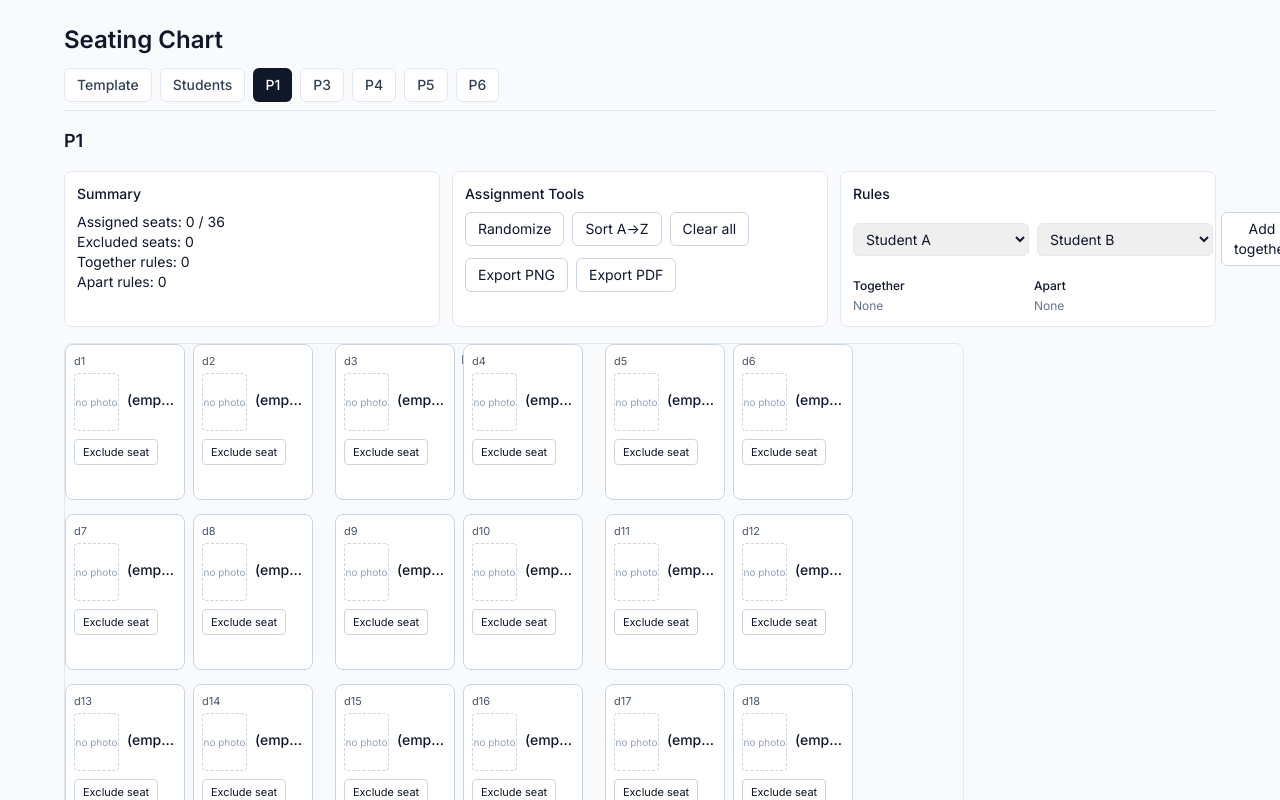
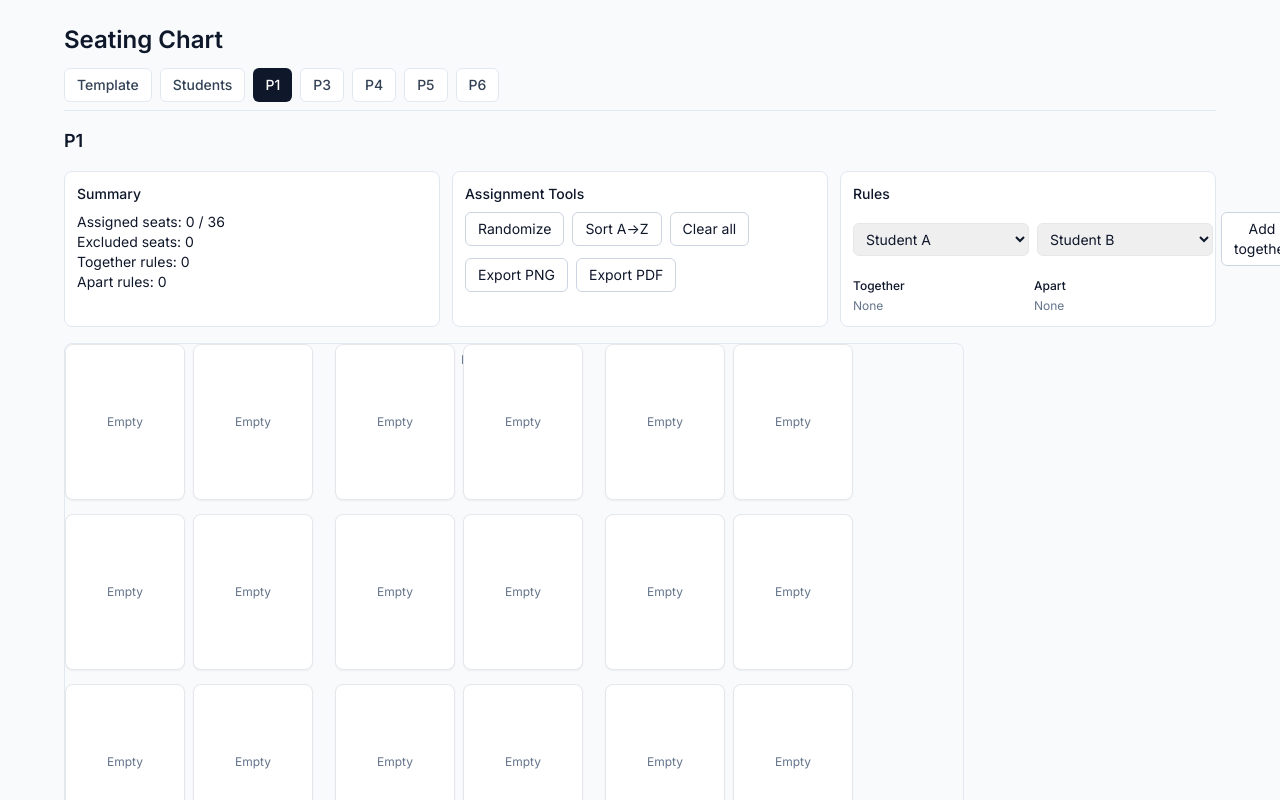
Before and after one commit to rubberduckinatruck/seating-chart, a React (Vite) app: page / in a window 1280 px wide. Shown: the top 800 px of the page. Built offline with nearby package versions, Linux system fonts and the light colour scheme.

Commit message:
Update PeriodSeat.tsx

```diff
--- a/src/components/PeriodSeat.tsx
+++ b/src/components/PeriodSeat.tsx
@@ -1,128 +1,103 @@
+// src/components/PeriodSeat.tsx
+import React from 'react'
+import { withBase } from '../lib/withBase'
 
-import React from 'react'
-import type { StudentTag } from '../lib/types'
-import LazyImage from './LazyImage'
-
-export default function PeriodSeat({
-  periodId,
-  seatId,
-  x,
-  y,
-  w,
-  h,
-  tags,
-  isExcluded,
-  isSelected,
-  studentId,
-  studentName,
-  onClick,
-  onToggleExclude,
-  onUnassign,
-  onDropStudent,
-  onDragStudentStart,
-}: {
+type Props = {
   periodId: string
   seatId: string
   x: number
   y: number
   w: number
   h: number
-  tags: StudentTag[]
+  tags?: string[]
   isExcluded: boolean
   isSelected: boolean
   studentId: string | null
   studentName: string | null
-  onClick: () => void
-  onToggleExclude: () => void
-  onUnassign: () => void
+  onClick: () => void              // existing: select/swap
+  onToggleExclude: () => void      // existing: toggle exclude
+  onUnassign?: () => void          // kept for compatibility, not rendered
   onDropStudent: (studentId: string) => void
-  onDragStudentStart: (studentId: string) => void
-}) {
-  const base =
-    'absolute rounded-lg border p-2 text-xs transition-colors ' +
-    (isExcluded ? 'bg-slate-200 border-slate-300 text-slate-500' : 'bg-white border-slate-300')
+  onDragStudentStart: () => void
+}
 
-  const selected = isSelected ? ' ring-2 ring-blue-500' : ''
+export default function PeriodSeat(props: Props) {
+  const {
+    periodId, seatId, x, y, w, h, tags = [],
+    isExcluded, isSelected, studentId, studentName,
+    onClick, onToggleExclude, onDropStudent,
+  } = props
 
-  function onDragOver(e: React.DragEvent) {
+  const isBackRow = Array.isArray(tags) && tags.includes('back row')
+
+  // Clicking behavior:
+  // - Back row: click toggles exclude (per your request)
+  // - Other rows: click keeps existing select/swap behavior
+  function handleClick() {
+    if (isBackRow) onToggleExclude()
+    else onClick()
+  }
+
+  // Drop a student onto this seat
+  function handleDragOver(e: React.DragEvent) {
     e.preventDefault()
   }
-
-  function onDrop(e: React.DragEvent) {
-    const id = e.dataTransfer.getData('text/plain')
-    if (id) onDropStudent(id)
+  function handleDrop(e: React.DragEvent) {
+    e.preventDefault()
+    const sid = e.dataTransfer.getData('text/student-id') || e.dataTransfer.getData('text/plain')
+    if (sid) onDropStudent(sid)
   }
 
-  const photoUrl = studentId ? `/photos/${periodId}/${studentId}` : null
+  // Build image URL for the student photo when assigned
+  const imgSrc = studentId ? withBase(`photos/${periodId}/${studentId}`) : null
 
   return (
     <div
-      className={base + selected}
-      style={{ left: x, top: y, width: w, height: h }}
-      onClick={onClick}
-      onDragOver={onDragOver}
-      onDrop={onDrop}
+      data-seat={seatId}
+      onClick={handleClick}
+      onDragOver={handleDragOver}
+      onDrop={handleDrop}
+      className={[
+        'absolute rounded-lg border shadow-sm bg-white cursor-pointer select-none transition',
+        isSelected ? 'ring-2 ring-blue-500' : 'hover:shadow',
+        isExcluded ? 'opacity-40 grayscale' : '',
+      ].join(' ')}
+      style={{ left: x, top: y, width: w, height: h, padding: 8 }}
+      title={isBackRow ? 'Click to exclude/include (back row)' : 'Click to select'}
     >
-      <div className="flex items-center justify-between text-[11px] text-slate-600">
-        <span>{seatId}</span>
-        {isExcluded && (
-          <span className="ml-2 inline-flex items-center gap-1 text-[10px] text-slate-600">
-            <span className="inline-block w-3 h-3 rounded-full bg-slate-400"></span> excluded
-          </span>
-        )}
-      </div>
-
-      <div className="mt-1 flex items-center gap-2">
-        {photoUrl ? (
-          <LazyImage
-            src={photoUrl}
-            alt={studentName || ''}
-            className="w-[48px] h-[58px] object-cover rounded border border-slate-200"
-            width={48}
-            height={58}
-          />
-        ) : (
-          <div className="w-[48px] h-[58px] rounded border border-dashed border-slate-300 flex items-center justify-center text-[10px] text-slate-400">no photo</div>
-        )}
-
-        <div className="min-w-0">
-          <div
-            className="text-sm font-medium truncate"
-            draggable={!!studentId}
-            onDragStart={(e) => {
-              if (!studentId) return
-              e.dataTransfer.setData('text/plain', studentId)
-              onDragStudentStart(studentId)
-            }}
-            title={studentName || ''}
-          >
-            {studentName || '(empty)'}
+      {/* Seat content */}
+      {studentId ? (
+        <div className="h-full w-full flex flex-col items-center justify-start">
+          {/* Photo */}
+          <div className="w-full flex-1 overflow-hidden rounded-md border bg-slate-50">
+            {/* If an image fails, the border+bg shows instead of a broken icon */}
+            <img
+              src={imgSrc!}
+              alt={studentName ?? studentId}
+              className="block w-full h-full object-cover"
+              onError={(e) => {
+                // hide broken icon; show empty framed box instead
+                (e.currentTarget as HTMLImageElement).style.display = 'none'
+              }}
+              draggable={false}
+            />
           </div>
-
-          <div className="mt-1 flex flex-wrap gap-1">
-            {(tags ?? []).map(t => (
-              <span key={t} className="text-[10px] px-1.5 py-0.5 rounded bg-slate-100 border border-slate-200 text-slate-700">{t}</span>
-            ))}
+          {/* Name under the photo */}
+          <div className="mt-1 text-sm text-center truncate w-full" title={studentName ?? studentId}>
+            {studentName ?? studentId}
           </div>
         </div>
-      </div>
+      ) : (
+        // Empty seat placeholder
+        <div className="h-full w-full flex items-center justify-center text-xs text-slate-500">
+          Empty
+        </div>
+      )}
 
-      <div className="mt-2 flex gap-2">
-        <button
-          className="px-2 py-1 text-[11px] rounded border border-slate-300 bg-white hover:bg-slate-50"
-          onClick={(e) => { e.stopPropagation(); onToggleExclude() }}
-        >
-          {isExcluded ? 'Include seat' : 'Exclude seat'}
-        </button>
-        {studentId && (
-          <button
-            className="px-2 py-1 text-[11px] rounded border border-slate-300 bg-white hover:bg-slate-50"
-            onClick={(e) => { e.stopPropagation(); onUnassign() }}
-          >
-            Unassign
-          </button>
-        )}
-      </div>
+      {/* NOTE: No Unassign or Exclude buttons rendered.
+         - Exclude toggles by click on BACK ROW seats.
+         - Selection/swap via click on other rows (unchanged behavior).
+      */}
     </div>
   )
 }
```
